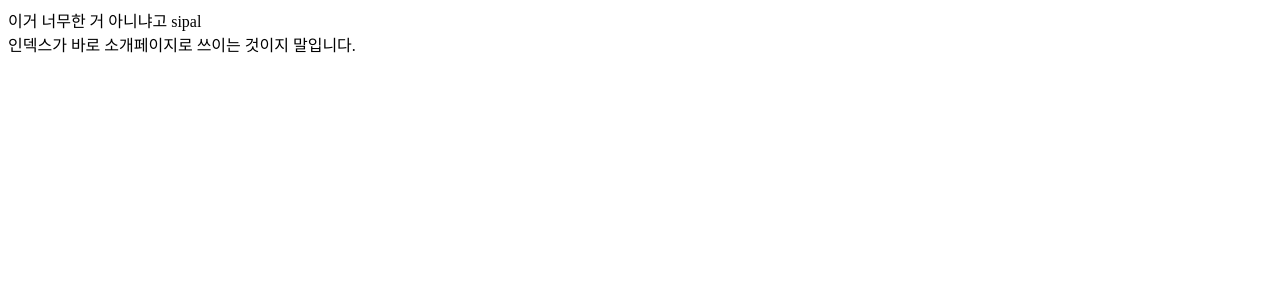
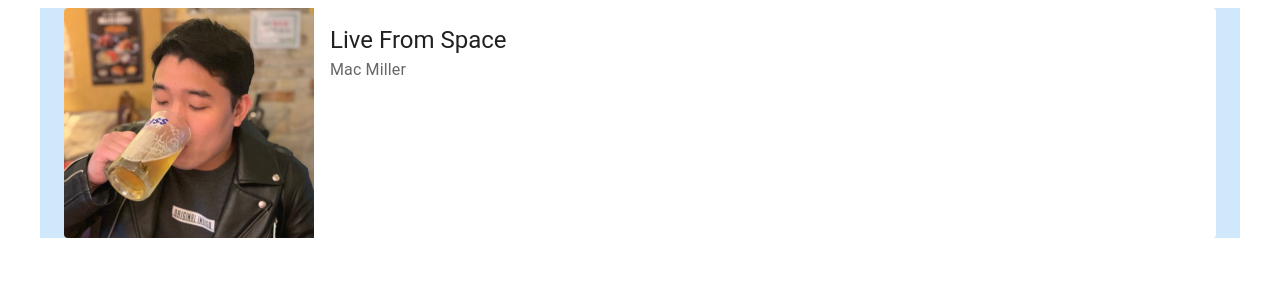
Before and after one commit to summit1991/Interface, a Next.js app: page / in a window 1280 px wide. Shown: the top 300 px of the page. Built offline with nearby package versions, Linux system fonts and the light colour scheme.

Commit message:
소개페이지 레이아웃 구성

```diff
--- a/components/layouts/Introduce.js
+++ b/components/layouts/Introduce.js
@@ -1,8 +1,47 @@
+import { Fragment } from "react";
+import { Box, Card, CardContent, CardMedia, Container, IconButton, Typography } from "@mui/material";
+
 export default function Introduce({ children }) {
   return (
-    <div>
-      <div>이거 너무한 거 아니냐고 sipal</div>
-      <div>{children}</div>
-    </div>
+    <Fragment>
+      <Container fixed sx={{bgcolor: '#cfe8fc'}}>
+        <header>
+          <Card sx={{ display: 'flex' }} elevation={0}>
+            <CardMedia
+              component="img"
+              sx={{ width: 250 }}
+              image="/profile_image.jpeg"
+              alt="Live from space album cover"
+            />
+            <Box sx={{ display: 'flex', flexDirection: 'column' }}>
+              <CardContent sx={{ flex: '1 0 auto' }}>
+                <Typography component="div" variant="h5">
+                  Live From Space
+                </Typography>
+                <Typography variant="subtitle1" color="text.secondary" component="div">
+                  Mac Miller
+                </Typography>
+              </CardContent>
+            </Box>
+          </Card>
+        </header>
+        <main>
+          <section>
+            <article></article>
+            <article></article>
+          </section>
+
+          <section>
+            <section>
+              <article></article>
+              <article></article>
+            </section>
+            <section>
+              <article></article>
+            </section>
+          </section>
+        </main>
+      </Container>
+    </Fragment>
   )
 }
--- a/package.json
+++ b/package.json
@@ -6,6 +6,9 @@
     "start": "next start"
   },
   "dependencies": {
+    "@emotion/react": "^11.10.4",
+    "@emotion/styled": "^11.10.4",
+    "@mui/material": "^5.10.3",
     "next": "latest",
     "react": "17.0.2",
     "react-dom": "17.0.2",
--- a/pages/index.js
+++ b/pages/index.js
@@ -1,8 +1,12 @@
-import Introduce from "../components/layouts/Introduce";
+import Introduce from "../components/layouts/Introduce"
+import Button from '@mui/material/Button'
 
 export default function Index() {
   return (
-    <div>인덱스가 바로 소개페이지로 쓰이는 것이지 말입니다.</div>
+    <div>
+      <div>인덱스가 바로 소개페이지로 쓰이는 것이지 말입니다.</div>
+      <Button variant="contained">이거 너무한 거 아니냐고</Button>
+    </div>
   )
 }
 
```
Also changed, not shown: public/profile_image.jpeg (added), 1 other file (tests, documents, lock files or other folders).
